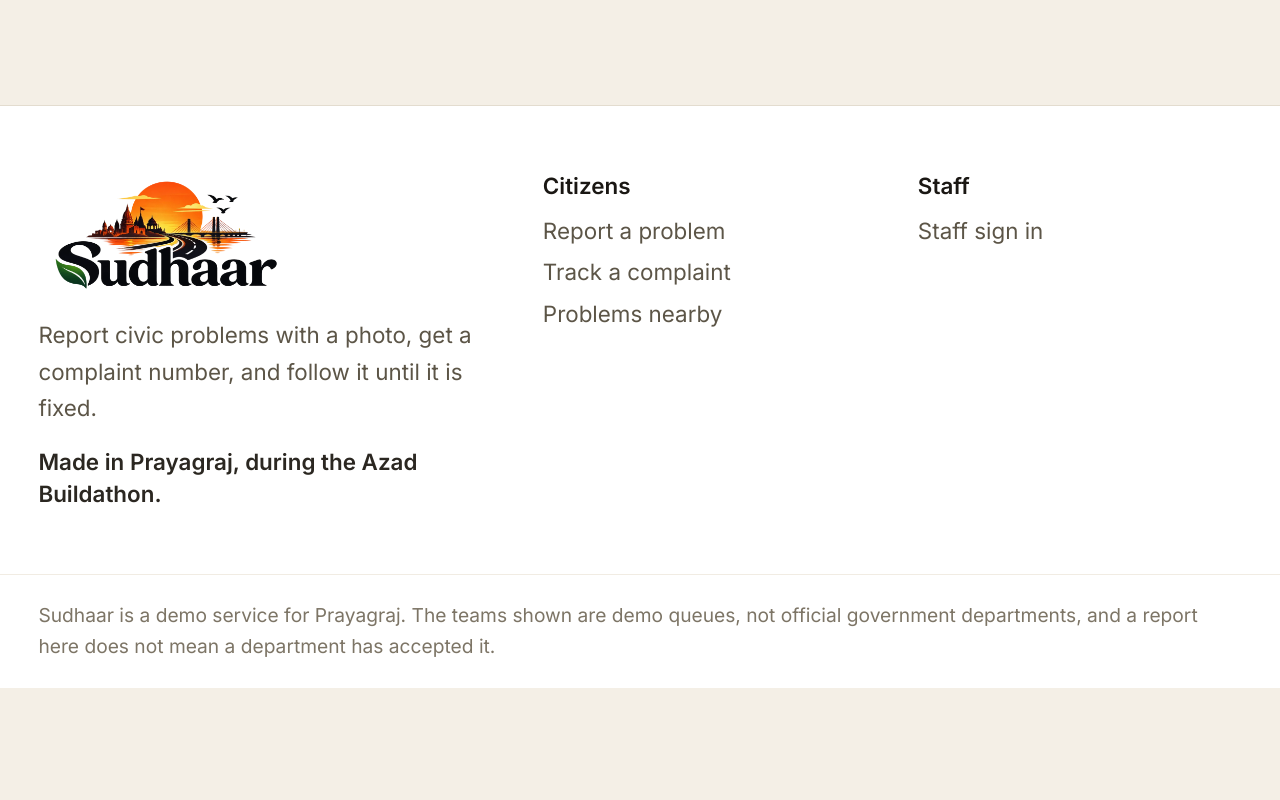
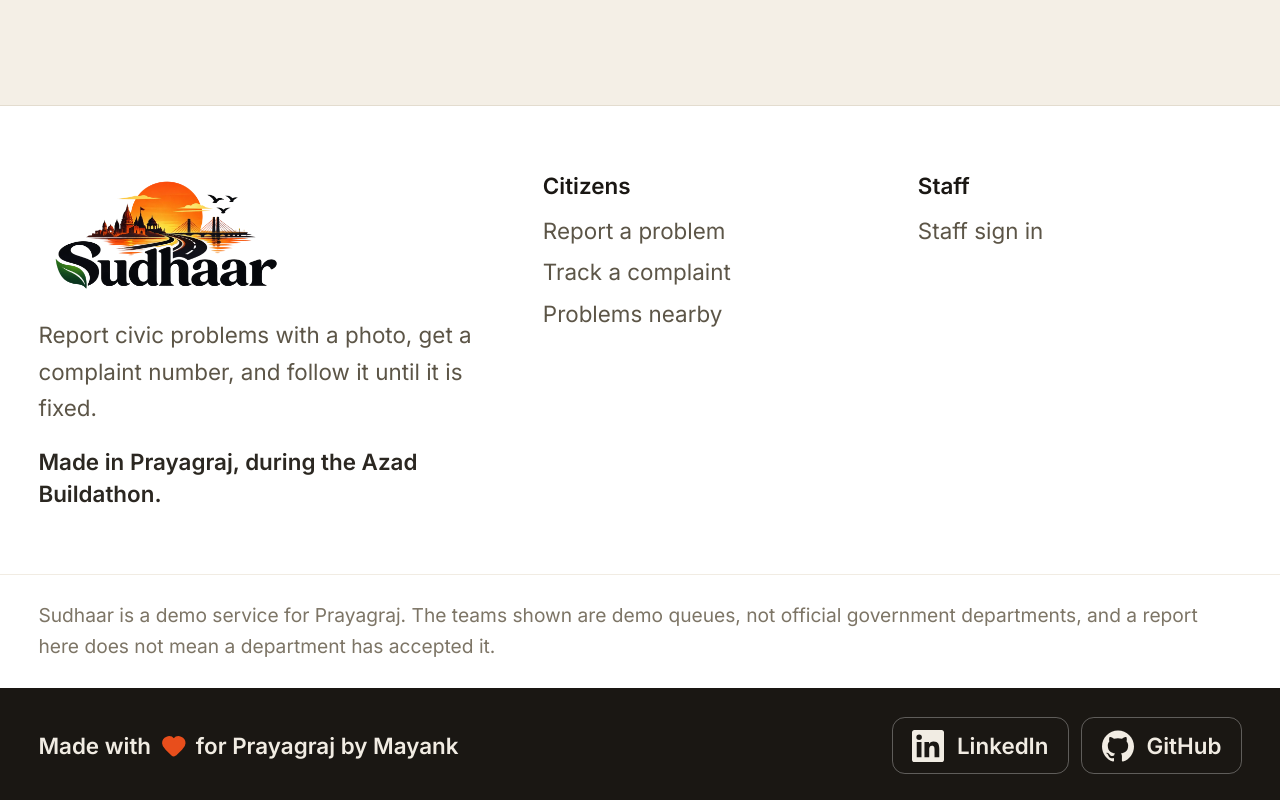
Before and after one commit to im-gozmit/civicOS, a Next.js app: page / in a window 1280 px wide. Shown: the part 6729-7529 px from the top of the page. Before the commit the page ends 7417 px from the top, so only its background shows below. Built offline with nearby package versions, Linux system fonts and the light colour scheme; no server answers; the database is empty.

Commit message:
Footer credit: made with love for Prayagraj by Mayank, with LinkedIn and GitHub links

```diff
--- a/src/components/ui/SiteFooter.tsx
+++ b/src/components/ui/SiteFooter.tsx
@@ -1,5 +1,25 @@
 import Link from "next/link";
+import { Heart } from "lucide-react";
 import { Logo } from "@/components/ui/Logo";
+
+const LINKEDIN = "https://linkedin.com/in/gozmit";
+const GITHUB = "https://github.com/im-gozmit";
+
+function LinkedInMark() {
+  return (
+    <svg viewBox="0 0 24 24" className="h-5 w-5" fill="currentColor" aria-hidden>
+      <path d="M20.447 20.452h-3.554v-5.569c0-1.328-.027-3.037-1.852-3.037-1.853 0-2.136 1.445-2.136 2.939v5.667H9.351V9h3.414v1.561h.046c.477-.9 1.637-1.85 3.37-1.85 3.601 0 4.267 2.37 4.267 5.455v6.286zM5.337 7.433a2.062 2.062 0 01-2.063-2.065 2.064 2.064 0 112.063 2.065zm1.782 13.019H3.555V9h3.564v11.452zM22.225 0H1.771C.792 0 0 .774 0 1.729v20.542C0 23.227.792 24 1.771 24h20.451C23.2 24 24 23.227 24 22.271V1.729C24 .774 23.2 0 22.222 0h.003z" />
+    </svg>
+  );
+}
+
+function GitHubMark() {
+  return (
+    <svg viewBox="0 0 24 24" className="h-5 w-5" fill="currentColor" aria-hidden>
+      <path d="M12 .297c-6.63 0-12 5.373-12 12 0 5.303 3.438 9.8 8.205 11.385.6.113.82-.258.82-.577 0-.285-.01-1.04-.015-2.04-3.338.724-4.042-1.61-4.042-1.61C4.422 18.07 3.633 17.7 3.633 17.7c-1.087-.744.084-.729.084-.729 1.205.084 1.838 1.236 1.838 1.236 1.07 1.835 2.809 1.305 3.495.998.108-.776.417-1.305.76-1.605-2.665-.3-5.466-1.332-5.466-5.93 0-1.31.465-2.38 1.235-3.22-.135-.303-.54-1.523.105-3.176 0 0 1.005-.322 3.3 1.23.96-.267 1.98-.399 3-.405 1.02.006 2.04.138 3 .405 2.28-1.552 3.285-1.23 3.285-1.23.645 1.653.24 2.873.12 3.176.765.84 1.23 1.91 1.23 3.22 0 4.61-2.805 5.625-5.475 5.925.435.375.81 1.095.81 2.22 0 1.605-.015 2.895-.015 3.285 0 .315.21.69.825.57C20.565 22.092 24 17.592 24 12.297c0-6.627-5.373-12-12-12" />
+    </svg>
+  );
+}
 
 export function SiteFooter() {
   return (
@@ -51,6 +71,33 @@
           here does not mean a department has accepted it.
         </p>
       </div>
+      <div className="border-t-2 border-slate-900 bg-slate-900 text-slate-100">
+        <div className="container-page flex flex-col items-center justify-between gap-3 py-4 sm:flex-row">
+          <p className="flex items-center gap-1.5 text-sm font-semibold">
+            Made with <Heart className="h-4 w-4 fill-teal-500 text-teal-500" aria-label="love" /> for Prayagraj by Mayank
+          </p>
+          <div className="flex items-center gap-2">
+            <a
+              href={LINKEDIN}
+              target="_blank"
+              rel="noopener noreferrer"
+              aria-label="Mayank on LinkedIn"
+              className="inline-flex h-9 items-center gap-2 rounded-lg border border-white/30 px-3 text-sm font-semibold transition hover:border-white hover:bg-white/10"
+            >
+              <LinkedInMark /> LinkedIn
+            </a>
+            <a
+              href={GITHUB}
+              target="_blank"
+              rel="noopener noreferrer"
+              aria-label="Mayank on GitHub"
+              className="inline-flex h-9 items-center gap-2 rounded-lg border border-white/30 px-3 text-sm font-semibold transition hover:border-white hover:bg-white/10"
+            >
+              <GitHubMark /> GitHub
+            </a>
+          </div>
+        </div>
+      </div>
     </footer>
   );
 }
```
